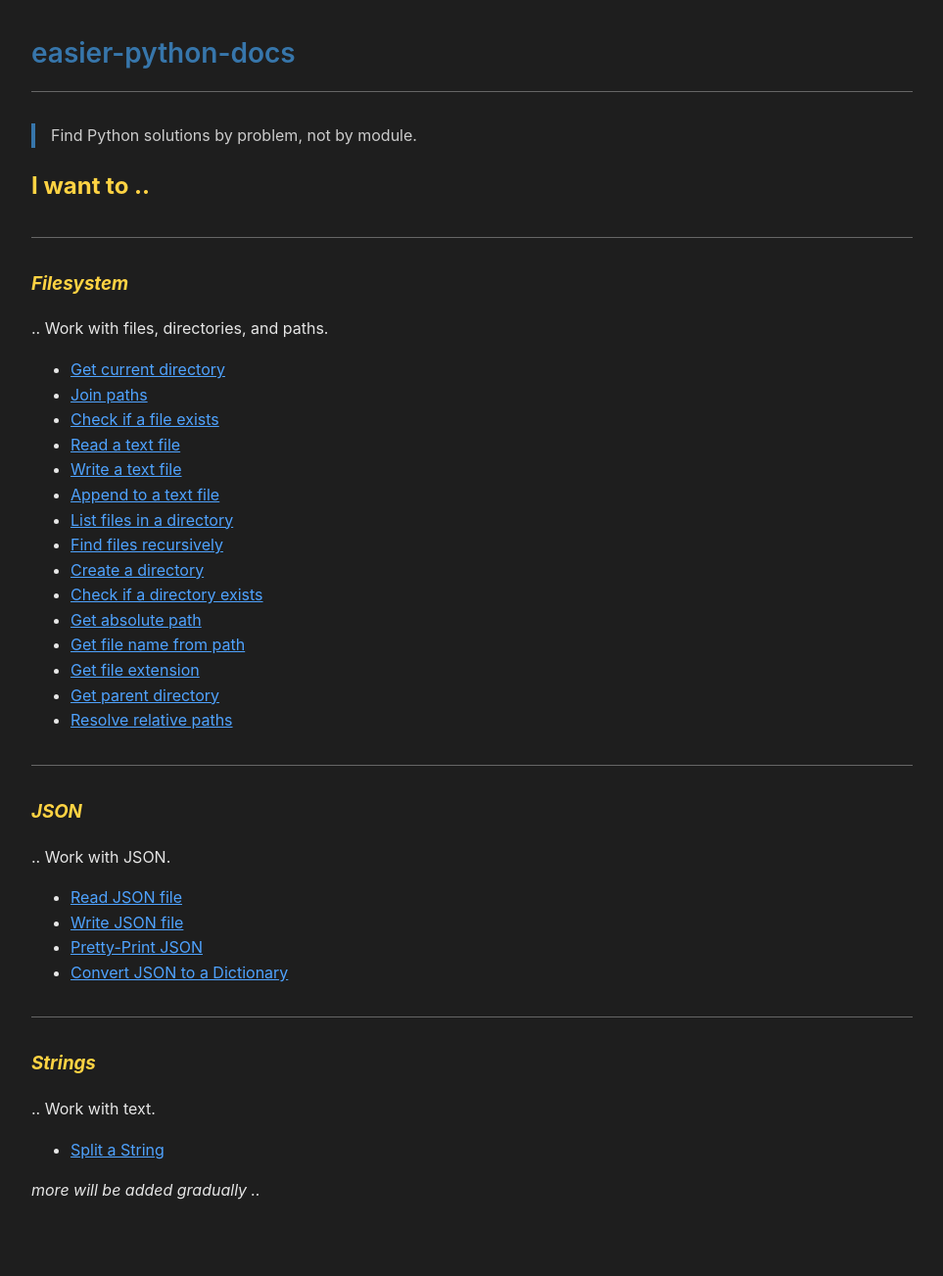
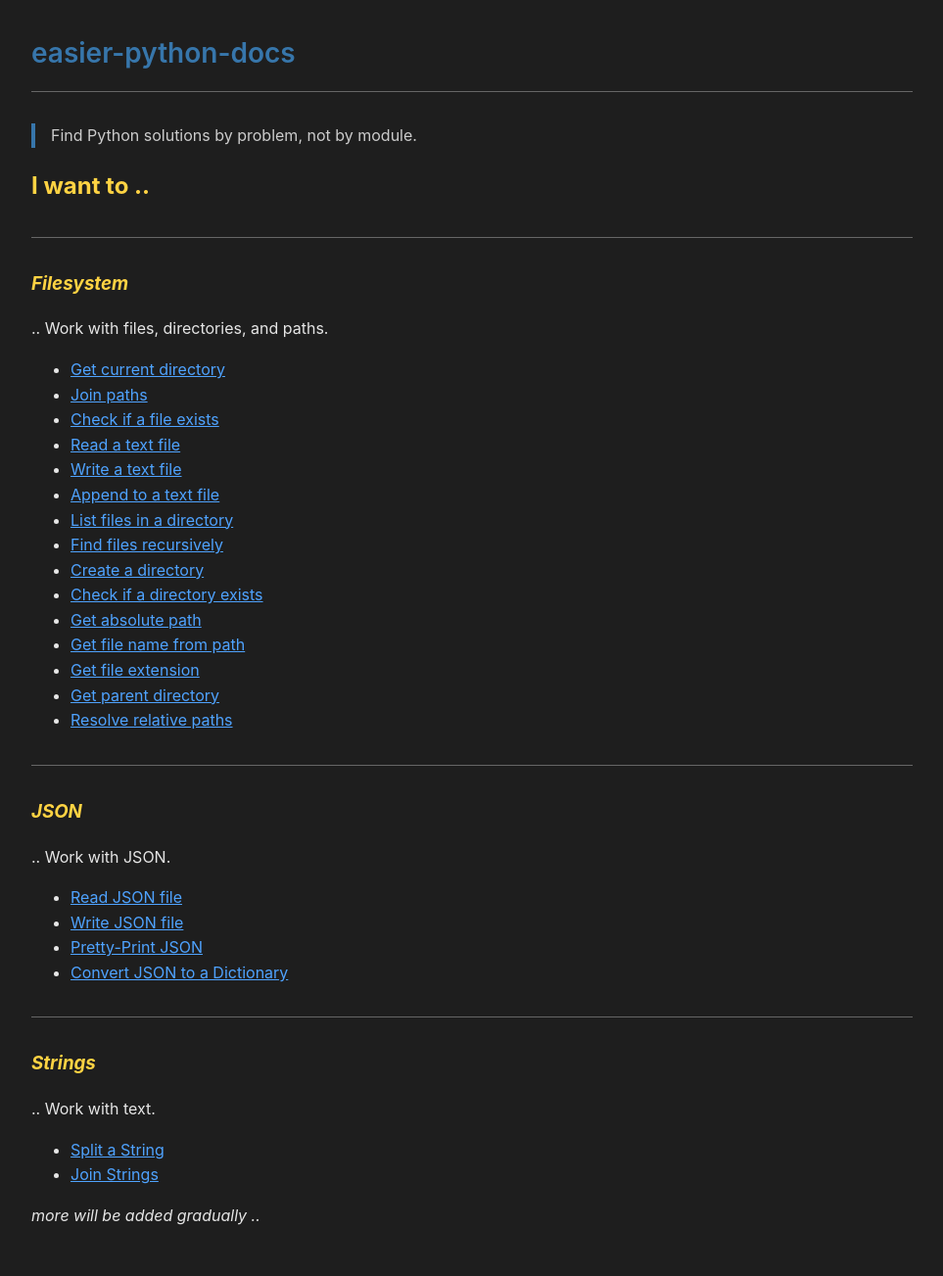
Before and after one commit to jbakchr/easier-python-docs, a Jekyll site: the page built from index.md, in a window 1280 px wide. Shown: the whole page at 98% size, without its empty margins (158-1121 px from the left). Built offline with Jekyll 4.4.1, drawn with Linux system fonts in a browser that asks for light colours; before the commit the page ends 1277 px from its top, so only the background shows below that.

Commit message:
docs(index): add Join Strings link

```diff
--- a/index.md
+++ b/index.md
@@ -46,5 +46,6 @@ layout: default
 .. Work with text.
 
 - [Split a String](strings/split-string)
+- [Join Strings](strings/join-string)
 
 _more will be added gradually .._
```
